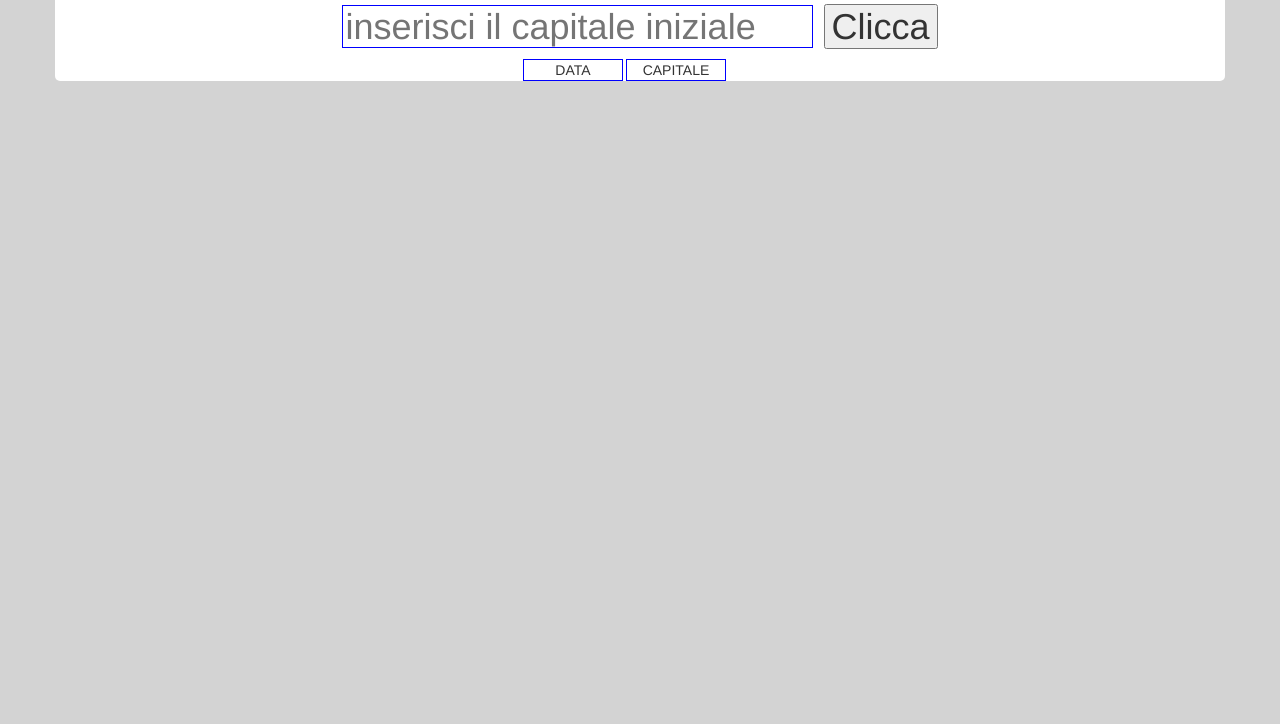
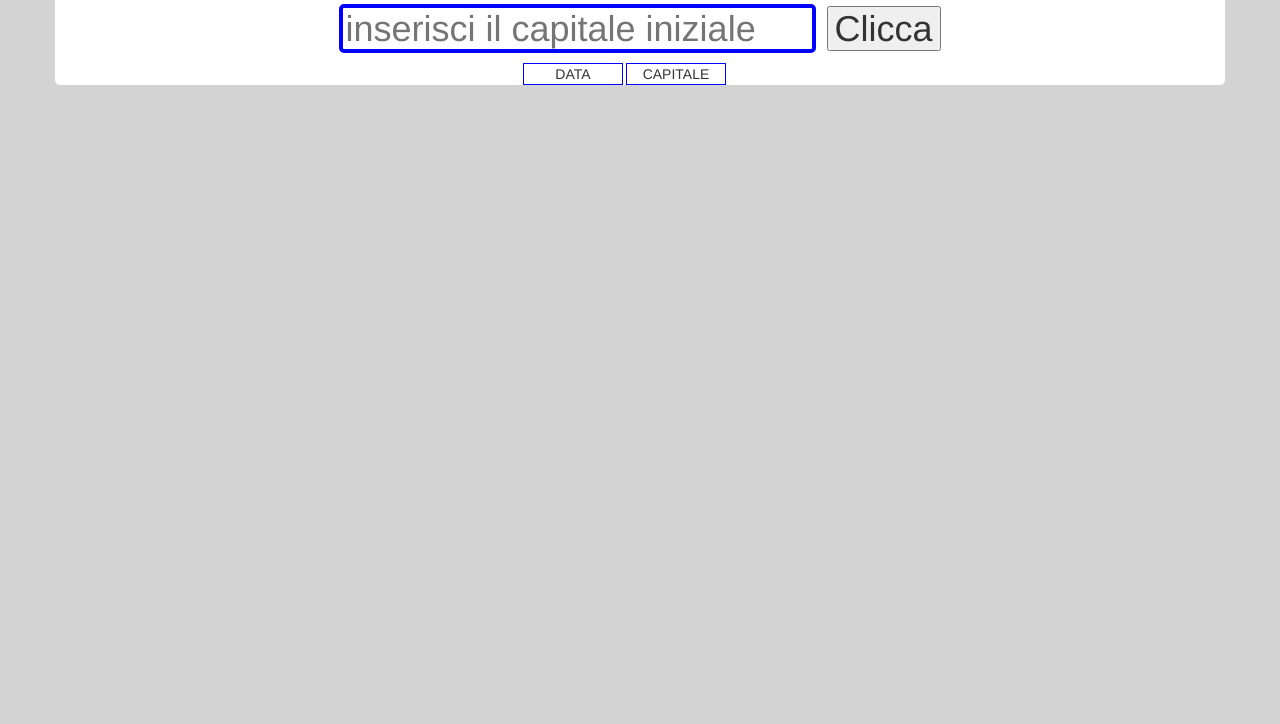
Before and after one commit to ervinbani/myTrRepo, a plain HTML site: page index.html in a window 1280 px wide. Shown: the part 76-800 px from the top of the page. Drawn offline with nearby package versions, Linux system fonts and the light colour scheme.

Commit message:
border style

```diff
--- a/style.css
+++ b/style.css
@@ -15,6 +15,7 @@
 .border{
   border:1px solid blue;
 
+
 }
 body{
   background:lightgrey;
@@ -23,3 +24,8 @@ body{
   background:white;
   border-radius:5px;
 }
+#idCapIniziale{
+  border:4px solid blue;
+
+  border-radius:5px;
+}
```
